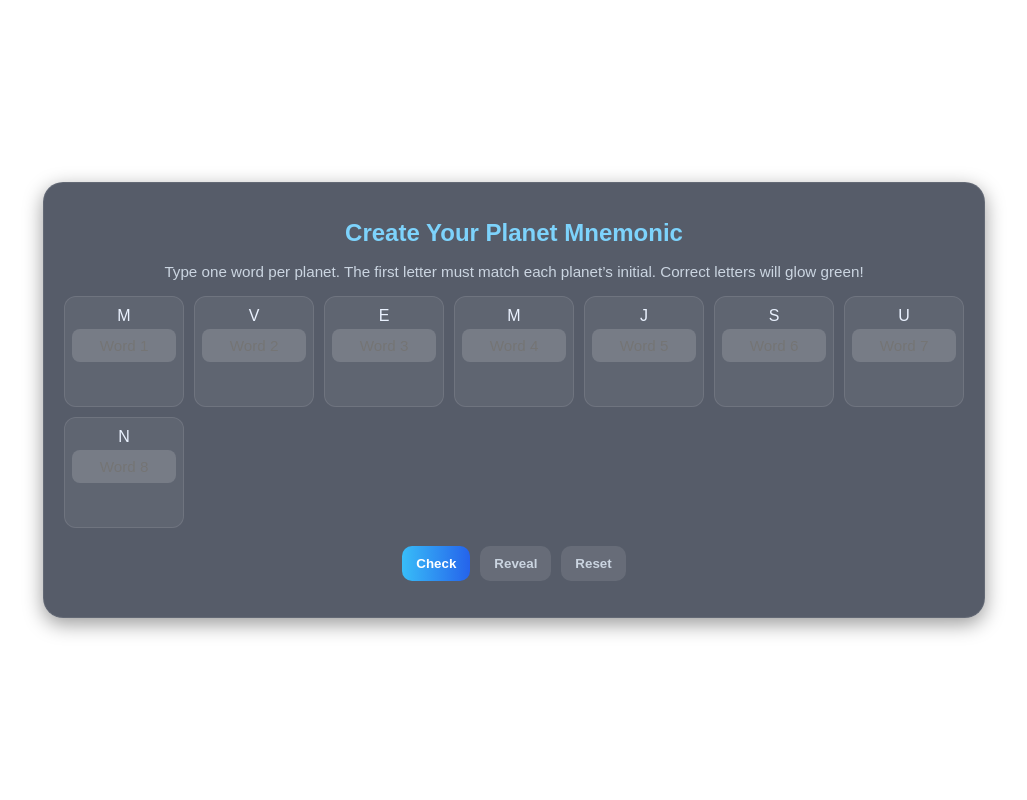
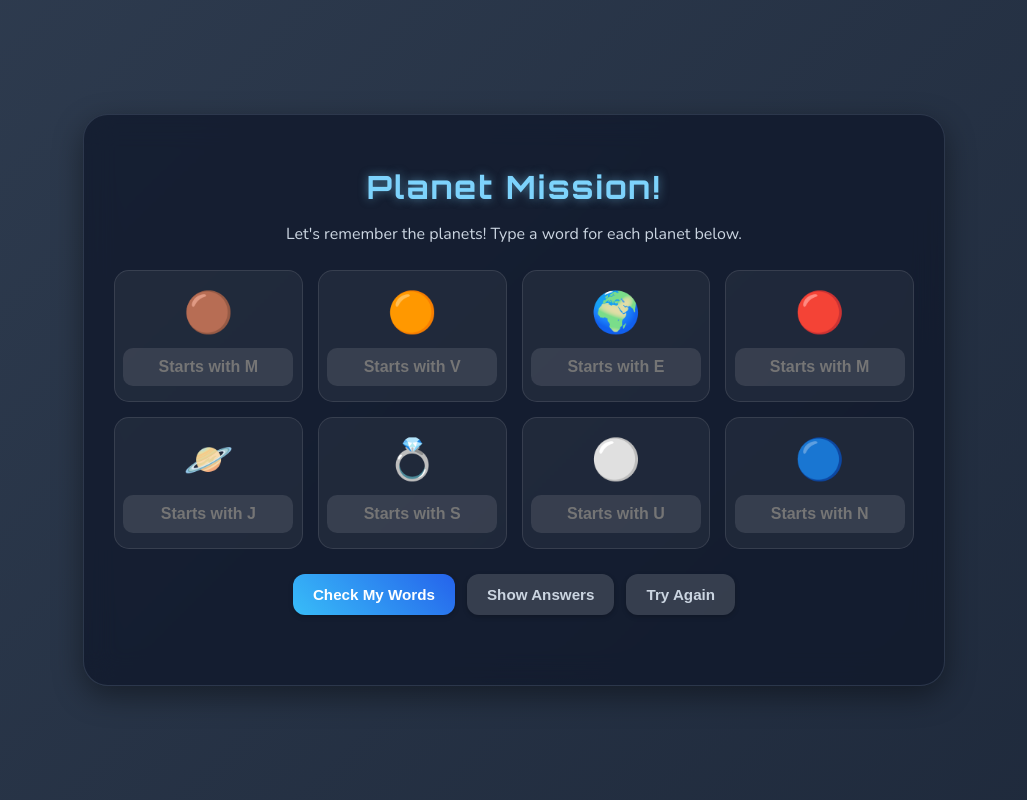
Before and after one commit to amal-projects-create/genially, a plain HTML site: page index.html in a window 1280 px wide. Shown: the whole page, without its empty margins (126-1153 px from the left). Drawn offline with nearby package versions, Linux system fonts and the light colour scheme.

Commit message:
Update index.html

```diff
--- a/index.html
+++ b/index.html
@@ -1,16 +1,34 @@
-<!doctype html>
+<!DOCTYPE html>
 <html lang="en">
+
 <head>
     <meta charset="utf-8" />
     <meta name="viewport" content="width=device-width,initial-scale=1" />
-  <title>Planet Order — Mnemonic Builder</title>
+    <title>Planet Order Fun!</title>
+    <link rel="preconnect" href="https://fonts.googleapis.com">
+    <link rel="preconnect" href="https://fonts.gstatic.com" crossorigin>
+    <link href="https://fonts.googleapis.com/css2?family=Orbitron:wght@700&family=Nunito:wght@400;600&display=swap" rel="stylesheet">
     <style>
-    html, body {
+        @keyframes move-bg {
+            0% {
+                background-position: 0% 50%;
+            }
+
+            50% {
+                background-position: 100% 50%;
+            }
+
+            100% {
+                background-position: 0% 50%;
+            }
+        }
+
+        html,
+        body {
             width: 100%;
             height: 100%;
             margin: 0;
             padding: 0;
-      background: transparent;
             overflow: hidden;
             font-family: 'Nunito', sans-serif;
         }
@@ -19,148 +37,239 @@
             display: flex;
             align-items: center;
             justify-content: center;
-      color: #eaf2ff;
+            background: linear-gradient(-45deg, #0f172a, #1e293b, #334155, #0f172a);
+            background-size: 400% 400%;
+            animation: move-bg 30s ease infinite;
+            color: #e2e8f0;
         }
 
         .container {
             width: 95%;
-      max-width: 900px;
-      background: rgba(15, 23, 42, 0.7);
-      backdrop-filter: blur(10px);
-      border-radius: 20px;
-      border: 1px solid rgba(255, 255, 255, 0.08);
-      padding: 20px;
-      box-shadow: 0 6px 20px rgba(0, 0, 0, 0.4);
+            max-width: 800px;
+            background: rgba(15, 23, 42, 0.75);
+            backdrop-filter: blur(15px);
+            -webkit-backdrop-filter: blur(15px);
+            border-radius: 25px;
+            border: 1px solid rgba(100, 116, 139, 0.3);
+            padding: 30px;
+            box-shadow: 0 10px 30px rgba(0, 0, 0, 0.4);
             text-align: center;
             transform: scale(1);
-      transform-origin: center;
-      transition: transform 0.3s ease;
+            transition: transform 0.4s ease;
         }
 
-    @media (max-width: 600px) {
-      .container { transform: scale(0.9); }
+        @media (max-width: 768px) {
+            .container {
+                transform: scale(0.9);
+                padding: 20px;
+            }
         }
 
         h1 {
-      font-size: 1.5rem;
+            font-family: 'Orbitron', sans-serif;
+            font-size: 2rem;
             margin-bottom: 10px;
             color: #7dd3fc;
+            letter-spacing: 2px;
+            text-shadow: 0 0 10px rgba(125, 211, 252, 0.5);
         }
 
         p {
             color: #cbd5e1;
-      font-size: 0.95rem;
-      margin-bottom: 16px;
+            font-size: 1rem;
+            margin-bottom: 25px;
         }
 
         .grid {
             display: grid;
-      grid-template-columns: repeat(auto-fit, minmax(120px, 1fr));
-      gap: 10px;
+            grid-template-columns: repeat(4, 1fr);
+            gap: 15px;
+        }
+
+        @media (max-width: 600px) {
+            .grid {
+                grid-template-columns: repeat(2, 1fr);
+            }
         }
 
         .blank {
             background: rgba(255, 255, 255, 0.05);
             border: 1px solid rgba(255, 255, 255, 0.1);
-      border-radius: 12px;
-      padding: 10px;
+            border-radius: 15px;
+            padding: 15px 10px;
             display: flex;
             flex-direction: column;
             align-items: center;
-      transition: background 0.3s ease, transform 0.2s ease;
+            transition: transform 0.3s ease, background 0.3s ease;
+            position: relative;
         }
 
-    .blank:hover { transform: translateY(-3px); background: rgba(255, 255, 255, 0.1); }
+        .blank:hover {
+            transform: translateY(-5px);
+            background: rgba(255, 255, 255, 0.1);
+        }
+
+        .planet-icon {
+            font-size: 2.5rem;
+            margin-bottom: 8px;
+        }
 
         input.word {
             width: 90%;
-      padding: 8px;
-      margin-top: 4px;
-      border-radius: 8px;
+            padding: 10px;
+            border-radius: 10px;
             border: none;
-      background: rgba(255,255,255,0.15);
+            background: rgba(255, 255, 255, 0.1);
             color: #fff;
             text-align: center;
             outline: none;
-      font-size: 0.95rem;
+            font-size: 1rem;
+            font-weight: 600;
             transition: background 0.3s ease;
         }
 
         input.word:focus {
-      background: rgba(255,255,255,0.25);
+            background: rgba(255, 255, 255, 0.2);
         }
 
         .indicator {
-      margin-top: 6px;
-      width: 28px;
-      height: 28px;
-      border-radius: 8px;
+            position: absolute;
+            top: -10px;
+            right: -10px;
+            width: 30px;
+            height: 30px;
+            border-radius: 50%;
             display: flex;
             align-items: center;
             justify-content: center;
             font-weight: bold;
-      font-size: 1.1rem;
+            font-size: 1.2rem;
+            color: #fff;
+            transition: transform 0.3s ease, opacity 0.3s ease;
+            transform: scale(0);
+            opacity: 0;
         }
 
-    .ok { background: rgba(16,185,129,0.2); color: #10b981; }
-    .bad { background: rgba(239,68,68,0.2); color: #ef4444; }
+        .indicator.ok {
+            background: #10b981;
+            transform: scale(1);
+            opacity: 1;
+        }
+
+        .indicator.bad {
+            background: #ef4444;
+            transform: scale(1);
+            opacity: 1;
+        }
 
         .buttons {
             display: flex;
             flex-wrap: wrap;
             justify-content: center;
-      gap: 10px;
-      margin-top: 18px;
+            gap: 12px;
+            margin-top: 25px;
         }
 
         button {
-      padding: 10px 14px;
-      border-radius: 10px;
+            padding: 12px 20px;
+            border-radius: 12px;
             border: none;
             font-weight: 600;
             cursor: pointer;
-      transition: transform 0.2s ease, background 0.3s ease;
+            transition: transform 0.2s ease, box-shadow 0.3s ease;
+            font-size: 0.95rem;
+            box-shadow: 0 2px 5px rgba(0, 0, 0, 0.2);
         }
 
-    .btn-check { background: linear-gradient(90deg, #38bdf8, #2563eb); color: #fff; }
-    .btn-reset, .btn-reveal { background: rgba(255,255,255,0.1); color: #cbd5e1; }
-    button:hover { transform: scale(1.05); }
+        button:hover {
+            transform: translateY(-2px);
+            box-shadow: 0 4px 10px rgba(0, 0, 0, 0.3);
+        }
+
+        .btn-check {
+            background: linear-gradient(45deg, #38bdf8, #2563eb);
+            color: #fff;
+        }
+
+        .btn-reveal {
+            background: rgba(255, 255, 255, 0.15);
+            color: #cbd5e1;
+        }
+
+        .btn-reset {
+            background: rgba(255, 255, 255, 0.15);
+            color: #cbd5e1;
+        }
 
         .result {
-      margin-top: 16px;
-      font-size: 1rem;
+            margin-top: 20px;
+            font-size: 1.1rem;
             color: #93c5fd;
+            font-weight: 600;
+            height: 20px;
         }
-
     </style>
 </head>
+
 <body>
     <div class="container">
-    <h1>Create Your Planet Mnemonic</h1>
-    <p>Type one word per planet. The first letter must match each planet’s initial. Correct letters will glow green!</p>
+        <h1>Planet Mission!</h1>
+        <p>Let's remember the planets! Type a word for each planet below.</p>
 
         <div class="grid" id="blanks"></div>
 
         <div class="buttons">
-      <button class="btn-check" id="checkBtn">Check</button>
-      <button class="btn-reveal" id="revealBtn">Reveal</button>
-      <button class="btn-reset" id="resetBtn">Reset</button>
+            <button class="btn-check" id="checkBtn">Check My Words</button>
+            <button class="btn-reveal" id="revealBtn">Show Answers</button>
+            <button class="btn-reset" id="resetBtn">Try Again</button>
         </div>
 
         <div id="result" class="result"></div>
     </div>
 
     <script>
-    const PLANETS = [
-      {name:'Mercury', letter:'M'},
-      {name:'Venus', letter:'V'},
-      {name:'Earth', letter:'E'},
-      {name:'Mars', letter:'M'},
-      {name:'Jupiter', letter:'J'},
-      {name:'Saturn', letter:'S'},
-      {name:'Uranus', letter:'U'},
-      {name:'Neptune', letter:'N'}
+        const PLANETS = [{
+                name: 'Mercury',
+                letter: 'M',
+                icon: '🟤'
+            },
+            {
+                name: 'Venus',
+                letter: 'V',
+                icon: '🟠'
+            },
+            {
+                name: 'Earth',
+                letter: 'E',
+                icon: '🌍'
+            },
+            {
+                name: 'Mars',
+                letter: 'M',
+                icon: '🔴'
+            },
+            {
+                name: 'Jupiter',
+                letter: 'J',
+                icon: '🪐'
+            },
+            {
+                name: 'Saturn',
+                letter: 'S',
+                icon: '💍'
+            },
+            {
+                name: 'Uranus',
+                letter: 'U',
+                icon: '⚪️'
+            },
+            {
+                name: 'Neptune',
+                letter: 'N',
+                icon: '🔵'
+            }
         ];
+        // Note: Used ring emoji for Saturn and a larger planet for Jupiter for visual distinction.
 
         const blanks = document.getElementById('blanks');
         const checkBtn = document.getElementById('checkBtn');
@@ -168,28 +277,34 @@
         const resetBtn = document.getElementById('resetBtn');
         const result = document.getElementById('result');
 
+        function createBlanks() {
+            blanks.innerHTML = ''; // Clear existing blanks
             PLANETS.forEach((p, i) => {
                 const div = document.createElement('div');
                 div.className = 'blank';
                 div.innerHTML = `
-        <div>${p.letter}</div>
-        <input class="word" placeholder="Word ${i+1}" data-index="${i}">
+          <div class="planet-icon" title="${p.name}">${p.icon}</div>
+          <input class="word" placeholder="Starts with ${p.letter}" data-index="${i}" autocomplete="off">
           <div class="indicator"></div>
         `;
                 blanks.appendChild(div);
             });
+        }
 
-    function normalize(str){
+        function normalize(str) {
             return str.trim().charAt(0).toUpperCase();
         }
 
-    function check(){
+        function check() {
             let correct = 0;
             const inputs = document.querySelectorAll('.word');
+            let allWords = [];
             inputs.forEach((inp, i) => {
                 const first = normalize(inp.value);
                 const expected = PLANETS[i].letter;
                 const ind = inp.parentElement.querySelector('.indicator');
+                allWords.push(inp.value.trim());
+
                 if (first === expected) {
                     ind.textContent = '✓';
                     ind.className = 'indicator ok';
@@ -198,14 +313,19 @@
                     ind.textContent = '✕';
                     ind.className = 'indicator bad';
                 } else {
-          ind.textContent = '';
                     ind.className = 'indicator';
                 }
             });
-      result.textContent = `${correct}/${PLANETS.length} correct`;
+            if (correct === PLANETS.length) {
+                result.textContent = `Awesome! Mnemonic: "${allWords.join(' ')}"`;
+            } else if (inputs.length > 0 && Array.from(inputs).some(inp => inp.value.trim() !== '')) {
+                result.textContent = `${correct} / ${PLANETS.length} words are correct!`;
+            } else {
+                result.textContent = '';
+            }
         }
 
-    function reveal(){
+        function reveal() {
             const inputs = document.querySelectorAll('.word');
             inputs.forEach((inp, i) => {
                 inp.value = PLANETS[i].name;
@@ -213,23 +333,28 @@
                 ind.textContent = '✓';
                 ind.className = 'indicator ok';
             });
-      result.textContent = 'All revealed!';
+            result.textContent = 'Here are the planets!';
         }
 
-    function reset(){
-      const inputs = document.querySelectorAll('.word');
-      inputs.forEach(inp => {
-        inp.value = '';
-        const ind = inp.parentElement.querySelector('.indicator');
-        ind.textContent = '';
-        ind.className = 'indicator';
-      });
+        function reset() {
+            createBlanks(); // Re-create the blanks to clear everything
             result.textContent = '';
         }
+
+        // Initial setup
+        createBlanks();
 
         checkBtn.addEventListener('click', check);
         revealBtn.addEventListener('click', reveal);
         resetBtn.addEventListener('click', reset);
+
+        // Also check on keyup for instant feedback
+        blanks.addEventListener('keyup', (e) => {
+            if (e.target.classList.contains('word')) {
+                check();
+            }
+        });
     </script>
 </body>
+
 </html>
```
Lines whose indentation alone changed are shown as unchanged.
